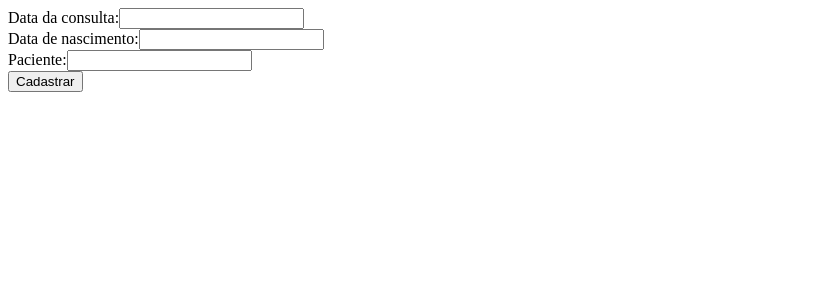
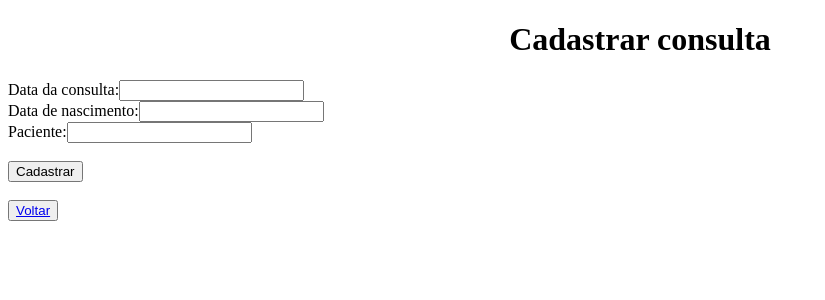
Before and after one commit to vitorbnfm/ConsultarMaisFRONT, an Angular app: page /consulta/cadastrar in a window 1280 px wide. Shown: the top 300 px of the page, without its empty margins (0-825 px from the left). Built offline with nearby package versions, Linux system fonts and the light colour scheme.

Commit message:
Atualizações Front
Navegação entre paginas e atualizações no front

```diff
--- a/package.json
+++ b/package.json
@@ -22,7 +22,7 @@
     "zone.js": "~0.11.4"
   },
   "devDependencies": {
-    "@angular-devkit/build-angular": "~12.2.7",
+    "@angular-devkit/build-angular": "^12.2.7",
     "@angular/cli": "~12.2.7",
     "@angular/compiler-cli": "~12.2.0",
     "@types/node": "^12.11.1",
--- a/src/app/components/views/consulta/cadastrar-consulta/cadastrar-consulta.component.html
+++ b/src/app/components/views/consulta/cadastrar-consulta/cadastrar-consulta.component.html
@@ -1,3 +1,4 @@
+<h1 style="text-align:center">Cadastrar consulta</h1>
 <div id="dataconsulta">
     <label for="dataconsulta">Data da consulta:</label>
     <input type="text" name="dataconsulta" [(ngModel)]="dataconsulta" />
@@ -10,5 +11,7 @@
     <label for="paciente">Paciente:</label>
     <input type="text" name="paciente" [(ngModel)]="paciente" />
 </div>
-
+<br>
 <button (click)="cadastrar()">Cadastrar</button>
+<br><br>
+<button ><a routerLink="/consulta/listar">Voltar</a></button>
--- a/src/app/components/views/consulta/listar-consulta/listar-consulta.component.html
+++ b/src/app/components/views/consulta/listar-consulta/listar-consulta.component.html
@@ -1,4 +1,4 @@
-<h1>Consultas</h1>
+<h1 style="text-align:center">Consultas cadastradas</h1>
 
 <ol>
     <li *ngFor="let consulta of consultas">
@@ -7,5 +7,5 @@
         paciente: {{ consulta.paciente }}
     </li>
 </ol>
-
-<button ><a routerLink="/medico/cadastrar">Cadastrar nova consulta</a></button>
+<br>
+<button ><a routerLink="/consulta/cadastrar">Cadastrar nova consulta</a></button>
--- a/src/app/components/views/medico/cadastrar-medico/cadastrar-medico.component.html
+++ b/src/app/components/views/medico/cadastrar-medico/cadastrar-medico.component.html
@@ -1,3 +1,4 @@
+<h1 style="text-align:center">Cadastrar médico</h1>
 <div id="crm">
     <label for="crm">CRM:</label>
     <input type="text" name="crm" [(ngModel)]="crm" />
@@ -10,5 +11,7 @@
     <label for="especialidade">Especialidade:</label>
     <input type="text" name="especialidade" [(ngModel)]="especialidade" />
 </div>
-
+<br>
 <button (click)="cadastrar()">Cadastrar</button>
+<br><br>
+<button ><a routerLink="/medico/listar">Voltar</a></button>
--- a/src/app/components/views/medico/listar-medico/listar-medico.component.html
+++ b/src/app/components/views/medico/listar-medico/listar-medico.component.html
@@ -1,4 +1,4 @@
-<h1>Medicos</h1>
+<h1 style="text-align:center">Médicos</h1>
 
 <ol>
     <li *ngFor="let medico of medicos">
@@ -7,5 +7,5 @@
         especialidade: {{ medico.especialidade }}
     </li>
 </ol>
-
+<br>
 <button ><a routerLink="/medico/cadastrar">Cadastrar novo medico</a></button>
--- a/src/app/components/views/paciente/cadastrar-paciente/cadastrar-paciente.component.html
+++ b/src/app/components/views/paciente/cadastrar-paciente/cadastrar-paciente.component.html
@@ -1,3 +1,4 @@
+<h1 style="text-align:center">Cadastrar paciente</h1>
 <div id="nome">
     <label for="nome">Nome:</label>
     <input type="text" name="nome" [(ngModel)]="nome" />
@@ -18,4 +19,7 @@
     <label for="email">Email:</label>
     <input type="text" name="email" [(ngModel)]="email" />
 </div>
+<br>
 <button (click)="cadastrar()">Cadastrar</button>
+<br><br>
+<button ><a routerLink="/paciente/listar">Voltar</a></button>
--- a/src/app/components/views/paciente/listar-paciente/listar-paciente.component.html
+++ b/src/app/components/views/paciente/listar-paciente/listar-paciente.component.html
@@ -1,4 +1,4 @@
-<h1>Pacientes</h1>
+<h1 style="text-align:center">Pacientes</h1>
 
 <ol>
     <li *ngFor="let paciente of pacientes">
@@ -9,6 +9,5 @@
         email: {{ paciente.email }}
     </li>
 </ol>
-
-
+<br>
 <button ><a routerLink="/paciente/cadastrar">Cadastrar novo paciente</a></button>
--- a/src/app/components/views/usuario/cadastrar-usuario/cadastrar-usuario.component.html
+++ b/src/app/components/views/usuario/cadastrar-usuario/cadastrar-usuario.component.html
@@ -10,5 +10,7 @@
     <label for="senha">senha:</label>
     <input type="text" name="senha" [(ngModel)]="senha" />
 </div>
-
+<br>
 <button (click)="cadastrar()">Cadastrar</button>
+<br><br>
+<button ><a routerLink="/usuario/listar">Voltar</a></button>
--- a/src/app/components/views/usuario/listar-usuario/listar-usuario.component.html
+++ b/src/app/components/views/usuario/listar-usuario/listar-usuario.component.html
@@ -8,5 +8,5 @@
         senha: {{ usuario.senha }}
     </li>
 </ol>
-
+<br>
 <button ><a routerLink="/usuario/cadastrar">Cadastrar novo usuario</a></button>
```
Also changed, not shown: 1 other file (tests, documents, lock files or other folders).
